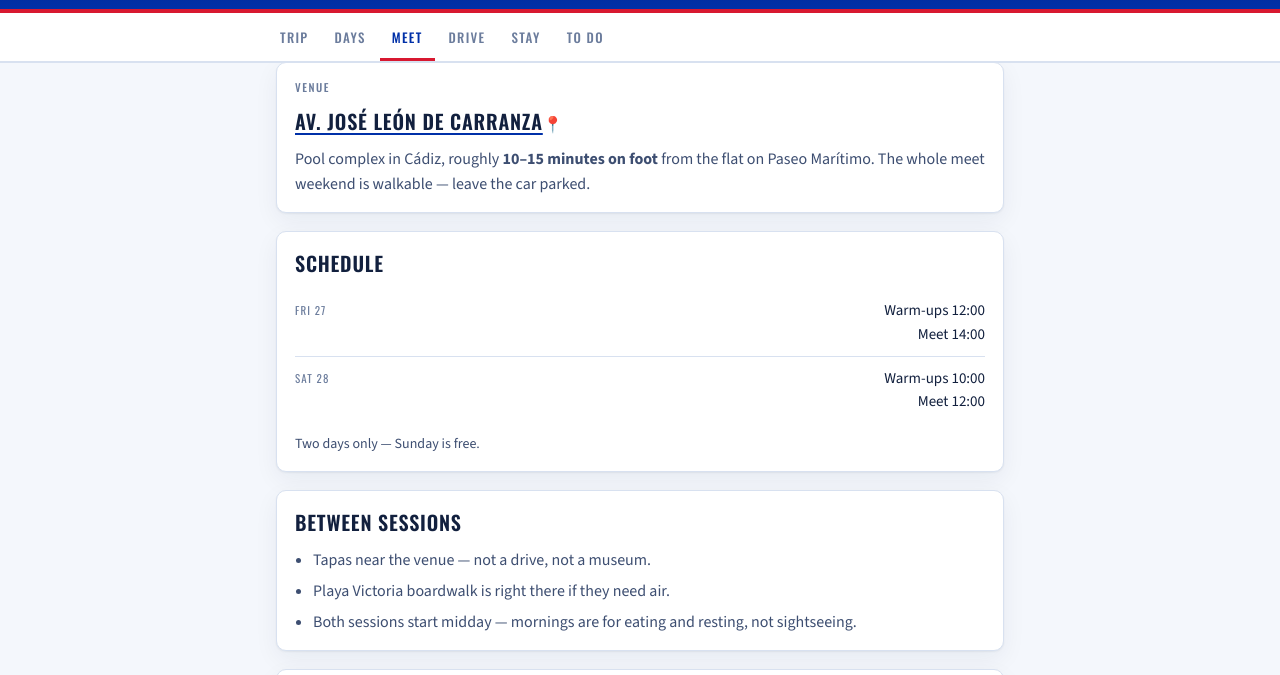
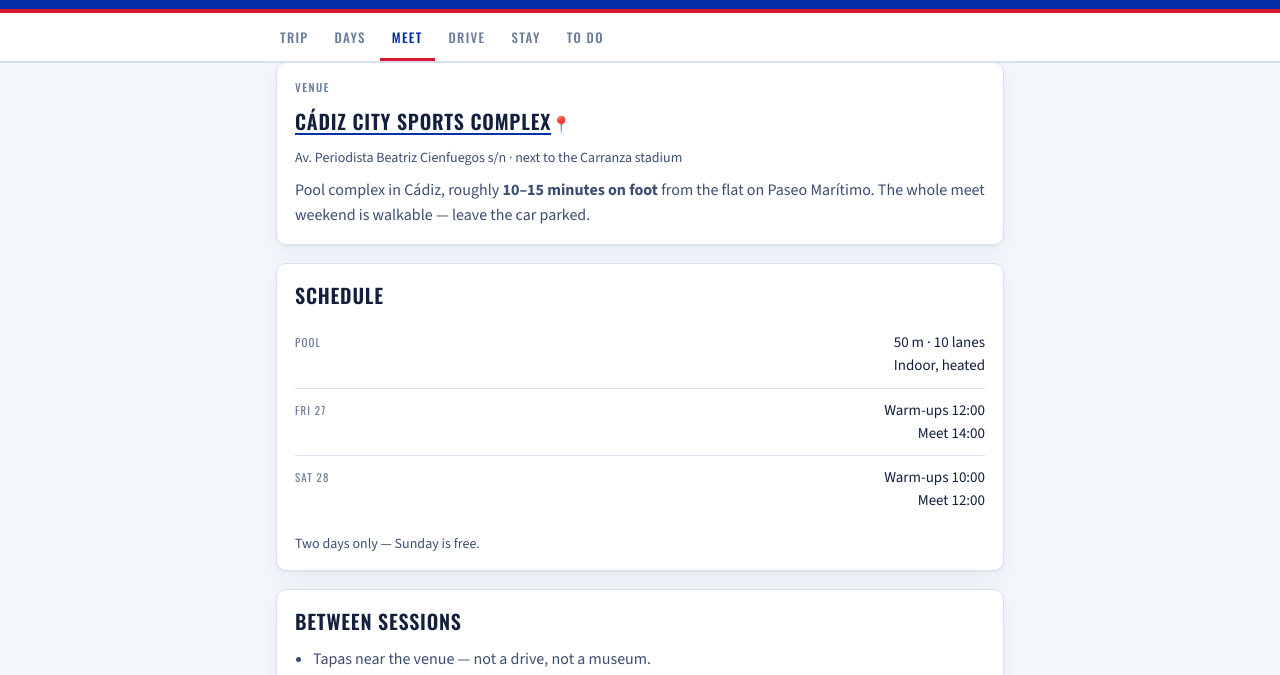
Before and after one commit to hogwor/cadiz-trip, a plain HTML site: page index.html in a window 1280 px wide. Both pictures are taken after a click on the tab "MEET". Shown: the part 108-783 px from the top of the page. Drawn offline with nearby package versions, Linux system fonts and the light colour scheme.

Commit message:
Pool pin: Cádiz City Sports Complex (per Swimcloud)
Co-Authored-By: Claude Opus 5.5 <noreply@anthropic.com>

```diff
--- a/index.html
+++ b/index.html
@@ -395,7 +395,7 @@ footer{
       <div><dt>Arrive AGP</dt><dd>Mon 23 Nov · 09:30</dd></div>
       <div><dt>Depart AGP</dt><dd>Mon 30 Nov · 10:00</dd></div>
       <div><dt>Car</dt><dd>Rental, picked up at Málaga</dd></div>
-      <div><dt>Meet venue</dt><dd>Av. José León de Carranza<br>10–15 min walk</dd></div>
+      <div><dt>Meet venue</dt><dd><a class="pin" href="https://www.google.com/maps/search/?api=1&query=Complejo+Deportivo+Ciudad+de+C%C3%A1diz+Av.+Periodista+Beatriz+Cienfuegos+11011" target="_blank" rel="noopener">Cádiz City Sports Complex</a><br>10–15 min walk</dd></div>
       <div><dt>Weather</dt><dd>Mild · mid-to-high teens °C</dd></div>
     </dl>
   </div></div>
@@ -504,13 +504,15 @@ footer{
 <section class="panel" id="p-meet" role="tabpanel" aria-labelledby="t-meet" hidden>
   <div class="card"><div class="card-b">
     <p class="eyebrow">Venue</p>
-    <h2 class="sec"><a class="pin" href="https://www.google.com/maps/search/?api=1&query=Piscina+Avenida+Jos%C3%A9+Le%C3%B3n+de+Carranza+C%C3%A1diz" target="_blank" rel="noopener">Av. José León de Carranza</a></h2>
+    <h2 class="sec"><a class="pin" href="https://www.google.com/maps/search/?api=1&query=Complejo+Deportivo+Ciudad+de+C%C3%A1diz+Av.+Periodista+Beatriz+Cienfuegos+11011" target="_blank" rel="noopener">Cádiz City Sports Complex</a></h2>
+    <p class="small">Av. Periodista Beatriz Cienfuegos s/n · next to the Carranza stadium</p>
     <p>Pool complex in Cádiz, roughly <strong>10–15 minutes on foot</strong> from the flat on Paseo Marítimo. The whole meet weekend is walkable — leave the car parked.</p>
   </div></div>
 
   <div class="card"><div class="card-b">
     <h2 class="sec">Schedule</h2>
     <dl class="facts">
+      <div><dt>Pool</dt><dd>50 m · 10 lanes<br>Indoor, heated</dd></div>
       <div><dt>Fri 27</dt><dd>Warm-ups 12:00<br>Meet 14:00</dd></div>
       <div><dt>Sat 28</dt><dd>Warm-ups 10:00<br>Meet 12:00</dd></div>
     </dl>
```
